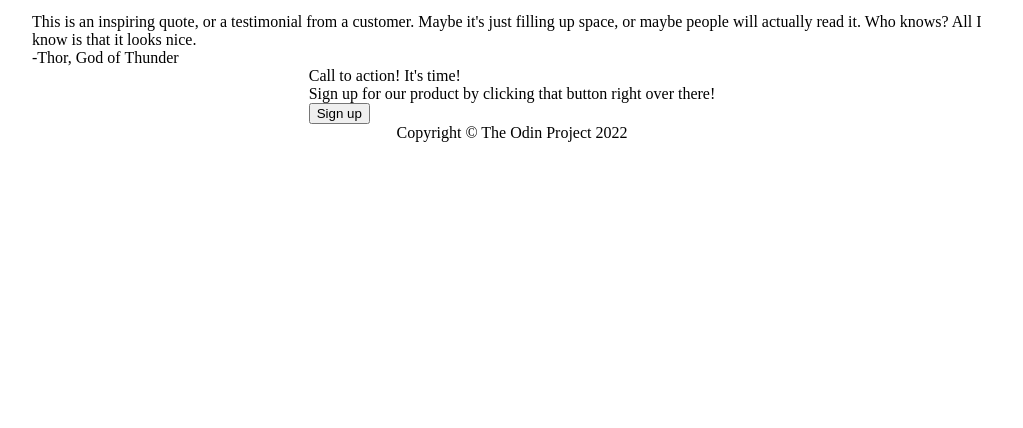
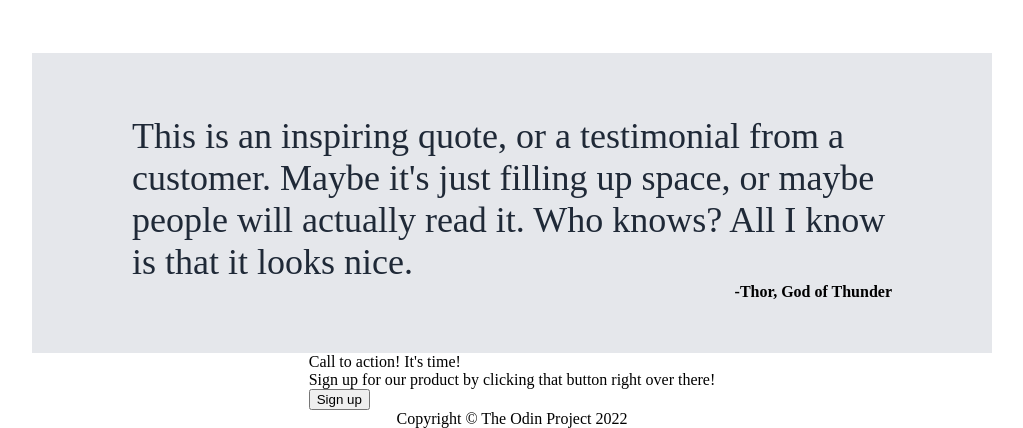
Before and after one commit to VycMajoris/LEGACY_LandingPage1, a plain HTML site: page index.html in a window 1280 px wide. Shown: the part 780-1208 px from the top of the page, without its empty margins (128-1151 px from the left). Before the commit the page ends 922 px from the top, so only its background shows below. Drawn offline with Linux system fonts and the light colour scheme.

Commit message:
add style to quote section

```diff
--- a/index.html
+++ b/index.html
@@ -55,9 +55,10 @@
     <!-- Quote section: -->
 
     <aside>
-        <div>This is an inspiring quote, or a testimonial from a customer. Maybe it's just filling up space, or maybe
+        <div class="quote">This is an inspiring quote, or a testimonial from a customer. Maybe it's just filling up
+            space, or maybe
             people will actually read it. Who knows? All I know is that it looks nice.</div>
-        <div>-Thor, God of Thunder</div>
+        <div class="thor">-Thor, God of Thunder</div>
     </aside>
 
     <!-- Last (call to action) section: -->
--- a/style.css
+++ b/style.css
@@ -87,6 +87,7 @@ figure {
     flex-direction: column;
     gap: 20px;
     align-items: center;
+    height: 300px;
 }
 
 .informationHeader {
@@ -109,9 +110,6 @@ figure {
     height: 120px;
     border: 3px solid #3882F6;
     border-radius: 10px;
-
-
-
 }
 
 .randomImages div {
@@ -119,3 +117,27 @@ figure {
 
     text-align: center;
 }
+
+/* Quote section: */
+
+aside {
+    background-color: #E5E7EB;
+    display: flex;
+    flex-direction: column;
+    justify-content: center;
+    align-items: center;
+    box-sizing: border-box;
+    height: 300px;
+    padding: 80px 100px 70px 100px;
+}
+
+.quote {
+    font-size: 36px;
+    font-style: light italic;
+    color: #1F2937;
+}
+
+.thor {
+    align-self: flex-end;
+    font-weight: 900;
+}
```
